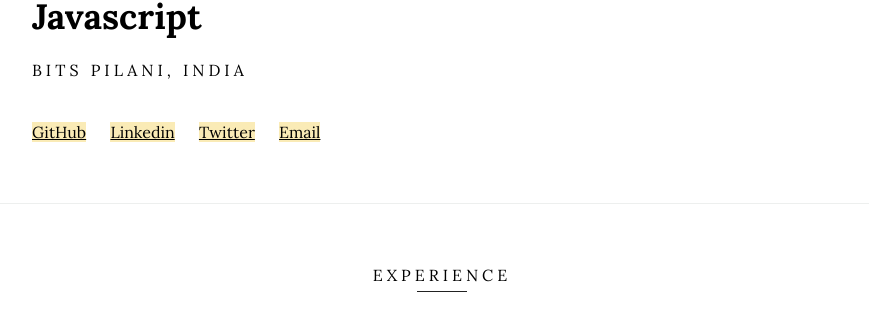
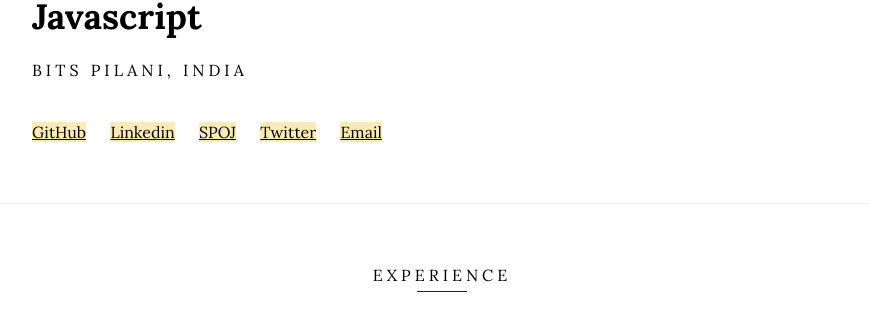
Before and after one commit to mayankgrwl97/mayankgrwl97.github.io, a Jekyll site: the page built from index.html, in a window 1280 px wide. Shown: the part 405-717 px from the top of the page, without its empty margins (198-1067 px from the left). Built offline with Jekyll 4.4.1, drawn with Linux system fonts in a browser that asks for light colours.

Commit message:
edit details

```diff
--- a/_config.yml
+++ b/_config.yml
@@ -13,7 +13,7 @@ languages: HTML, CSS and Javascript
 twitter_username: mayankgrwl97
 github_username:  mayankgrwl97
 linkedin_username:  mayankgrwl97
+spoj_username: mayankgrwl97
 email_address: mayankgrwl97@gmail.com
-
 # Build settings
 markdown: kramdown
--- a/_includes/header.html
+++ b/_includes/header.html
@@ -10,6 +10,7 @@
         <div class="social">
             {{ if site.github_username }}<a href="http://github.com/{{ site.github_username }}" target="_blank">GitHub</a>{{ endif }}
             {{ if site.linkedin_username }}<a href="https://in.linkedin.com/in/{{ site.linkedin_username }}" target="_blank">Linkedin</a>{{ endif }}
+	    {{ if site.spoj_username }}<a href="http://spoj.com/users/{{ site.spoj_username }}" target="_blank">SPOJ</a>{{ endif }}
             {{ if site.twitter_username }}<a href="http://twitter.com/{{ site.twitter_username }}" target="_blank">Twitter</a>{{ endif }}
             {{ if site.email_address }}<a href="mailto:{{ site.email_address }}" target="_blank">Email</a>{{ endif }}
         </div>
```
